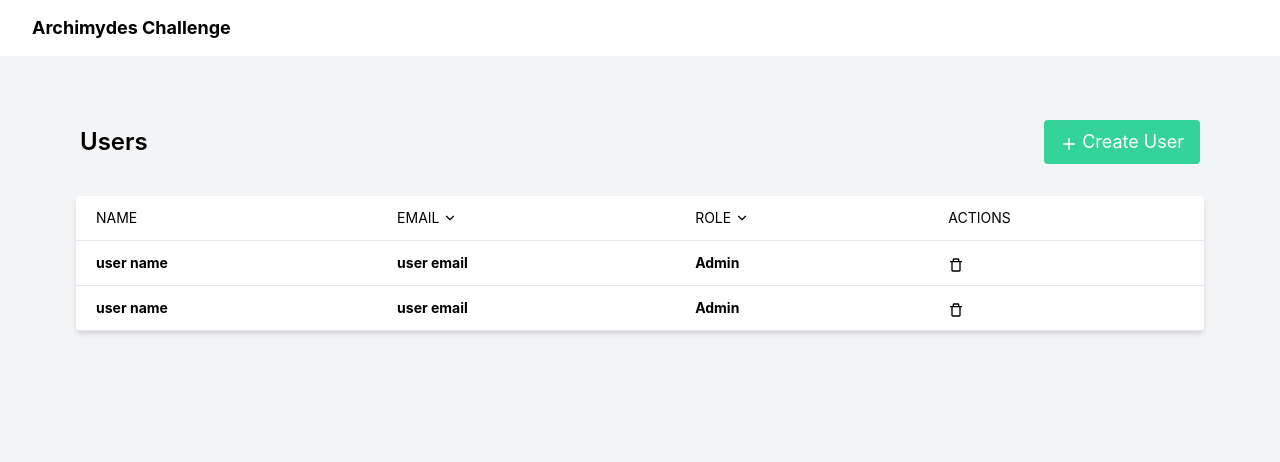
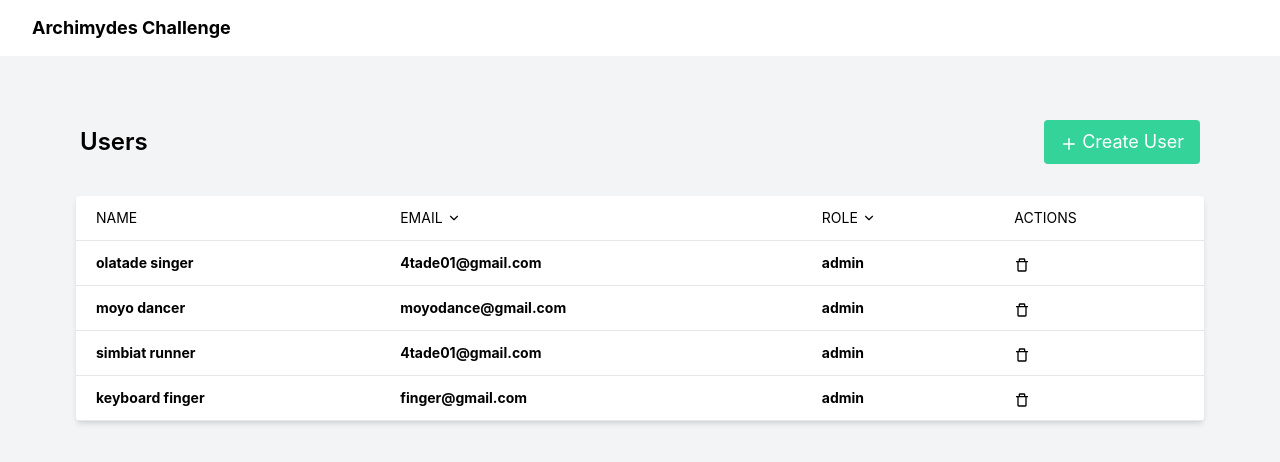
Before and after one commit to Olatade/archimydes-frontend, a React (Create React App) app: page / in a window 1280 px wide. Shown: the top 462 px of the page. Built offline with nearby package versions, Linux system fonts and the light colour scheme.

Commit message:
populate table with mock data

```diff
--- a/src/components/UserTable.js
+++ b/src/components/UserTable.js
@@ -1,11 +1,12 @@
 import {FiChevronDown, FiPlus} from 'react-icons/fi';
 import {BiTrashAlt} from 'react-icons/bi';
+import {useSelector} from 'react-redux';
 import { useDispatch } from 'react-redux';
-import { open } from '../redux/modals';
+import {open} from '../redux/modals';
 
 const UserTable = () =>{
   const dispatch = useDispatch();
-
+  const {users} = useSelector(state => state.users);
   return(
     <div>
       <div className="px-4 py-2 md:py-4 flex items-center justify-between ">
@@ -26,23 +27,19 @@ const UserTable = () =>{
           </thead>
 
           <tbody>
-            <tr className="border-b cursor-pointer transition-all duration-300 hover:bg-gray-50 ">
-                <td className="p-3 px-5 text-xs md:text-sm font-bold">user name</td>
-                <td className="p-3 px-5 text-xs md:text-sm font-bold">user email</td>
-                <td className="p-3 px-5 text-xs md:text-sm font-bold">Admin</td>
-                <td className="p-3 px-5 flex items-center justify-start">
-                  <button className="mt-1"><BiTrashAlt/></button>
-                </td>
-            </tr>
 
-            <tr className="border-b cursor-pointer transition-all duration-300 hover:bg-gray-50 ">
-                <td className="p-3 px-5 text-xs md:text-sm font-bold">user name</td>
-                <td className="p-3 px-5 text-xs md:text-sm font-bold">user email</td>
-                <td className="p-3 px-5 text-xs md:text-sm font-bold">Admin</td>
-                <td className="p-3 px-5 flex items-center justify-start">
-                  <button className="mt-1"><BiTrashAlt/></button>
-                </td>
-            </tr>
+            {
+              users.map( (user, i) => (
+                <tr key={i} className="border-b cursor-pointer transition-all duration-300 hover:bg-gray-50 ">
+                  <td className="p-3 px-5 text-xs md:text-sm font-bold">{user.name}</td>
+                  <td className="p-3 px-5 text-xs md:text-sm font-bold">{user.email}</td>
+                  <td className="p-3 px-5 text-xs md:text-sm font-bold">{user.role}</td>
+                  <td className="p-3 px-5 flex items-center justify-start">
+                    <button className="mt-1"><BiTrashAlt/></button>
+                  </td>
+                </tr>
+              ))
+            }
           </tbody>
         </table>
       </div>
--- /dev/null
+++ b/src/data/users.js
@@ -0,0 +1,24 @@
+const users = [
+  {
+    'name': 'olatade singer',
+    'email': '4tade01@gmail.com',
+    'role': 'admin',
+  },
+  {
+    'name': 'moyo dancer',
+    'email': 'moyodance@gmail.com',
+    'role': 'admin',
+  },
+  {
+    'name': 'simbiat runner',
+    'email': '4tade01@gmail.com',
+    'role': 'admin',
+  },
+  {
+    'name': 'keyboard finger',
+    'email': 'finger@gmail.com',
+    'role': 'admin',
+  }
+]
+
+export default users;
--- a/src/redux/store.js
+++ b/src/redux/store.js
@@ -1,8 +1,10 @@
 import { configureStore } from "@reduxjs/toolkit";
 import modalReducer from './modals';
+import usersReducer from './users';
 
 export default configureStore({
   reducer: {
-    modal: modalReducer
+    modal: modalReducer,
+    users: usersReducer
   }
 });
--- /dev/null
+++ b/src/redux/users.js
@@ -0,0 +1,34 @@
+import { createSlice } from '@reduxjs/toolkit';
+import users from '../data/users.js';
+
+export const usersSlice = createSlice({
+  name: 'profile',
+  initialState: {
+    users: users
+  },
+  reducers: {
+    increment: (state) => {
+      // Redux Toolkit allows us to write "mutating" logic in reducers. It
+      // doesn't actually mutate the state because it uses the Immer library,
+      // which detects changes to a "draft state" and produces a brand new
+      // immutable state based off those changes
+      state.value += 1
+    },
+    decrement: (state) => {
+      state.value -= 1
+    },
+    incrementByAmount: (state, action) => {
+      state.value += action.payload
+    },
+    populateProfile:(state, action)=>{
+      for (const i in state) {
+        state[i] = action.payload[i]
+      }
+    },
+  },
+})
+
+// Action creators are generated for each case reducer function
+export const { increment} = usersSlice.actions
+
+export default usersSlice.reducer
```
